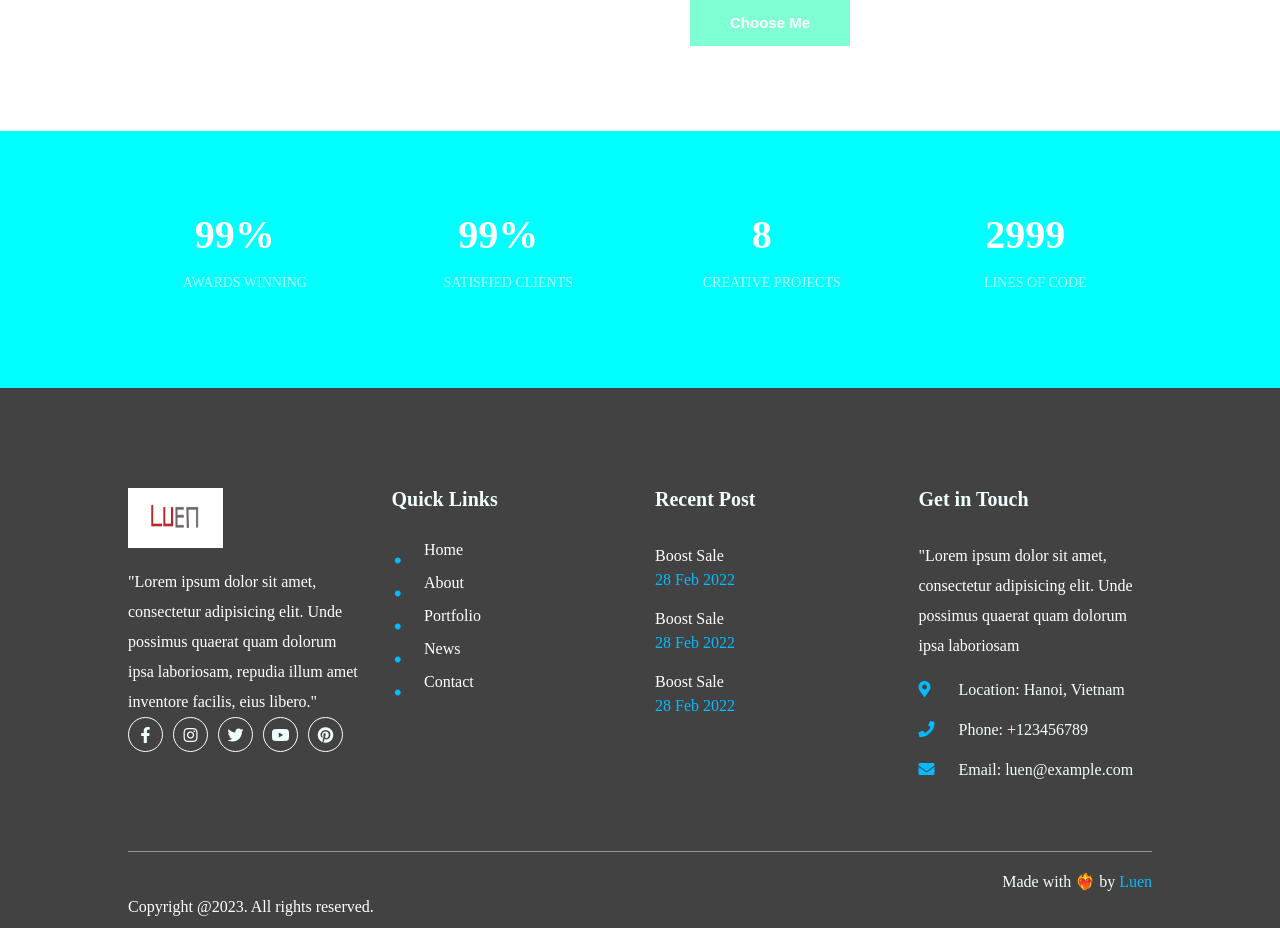
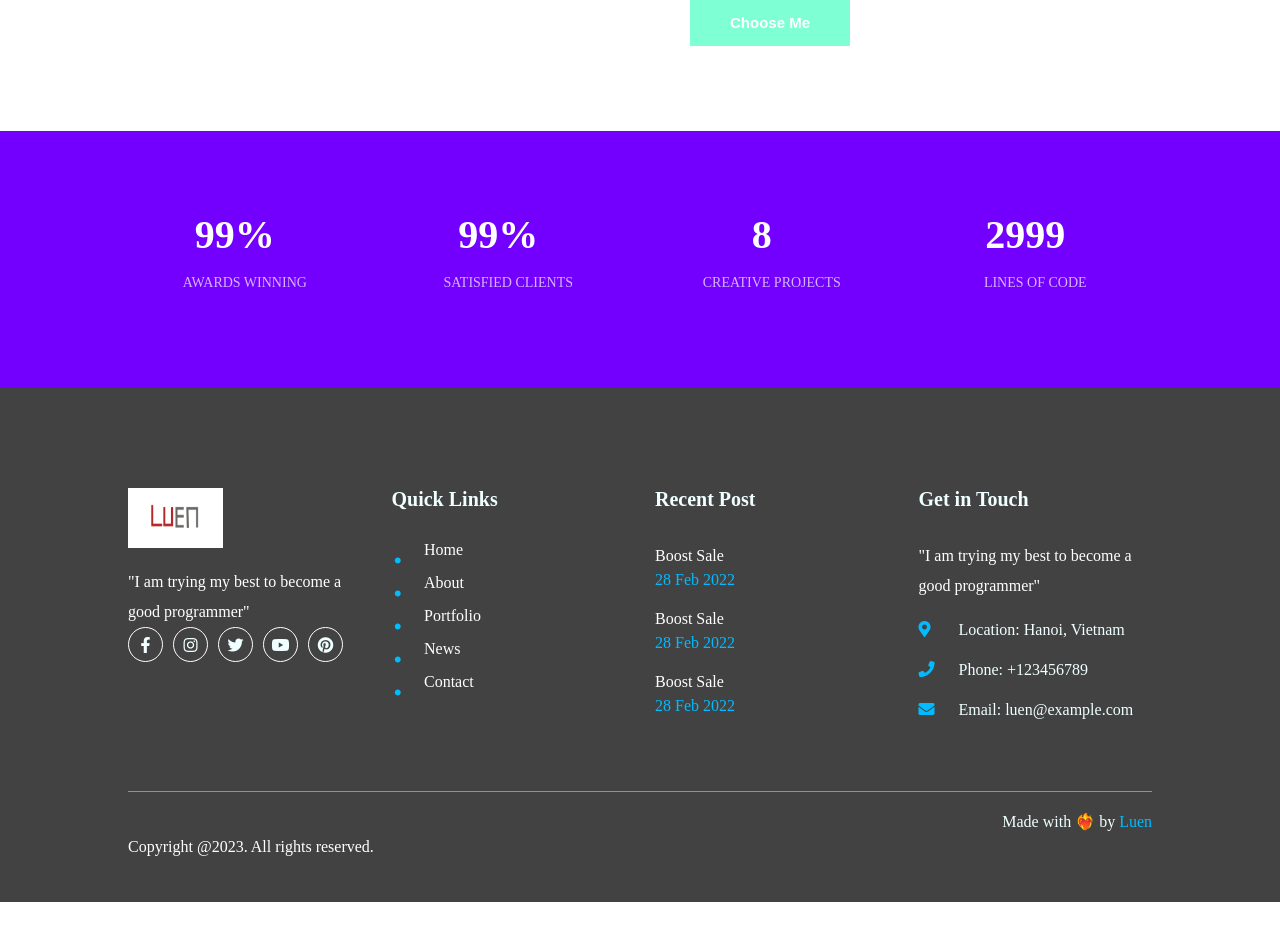
Before and after one commit to dluongta/React_App_CV_Page, a React (Create React App) app: page / in a window 1280 px wide. Shown: the part 3920-4848 px from the top of the page. After the commit the page ends 4822 px from the top, so only its background shows below. Built offline with nearby package versions, Linux system fonts and the light colour scheme.

Commit message:
change color and something

```diff
--- a/src/App.css
+++ b/src/App.css
@@ -395,7 +395,7 @@ h3{
   grid-gap: 30px;
 }
 .wrapperOne{
-  background-color: cyan;
+  background-color: rgb(115, 0, 255);
   text-align: center;
 }
 .wrapperOne h1 {
--- a/src/components/home/Footer.jsx
+++ b/src/components/home/Footer.jsx
@@ -7,7 +7,7 @@ export const Footer = () => {
         <div className="container grid1">
             <div className="box">
             <img width="95" height="60" src= {logo} alt=''/>
-            <p>"Lorem ipsum dolor sit amet, consectetur adipisicing elit. Unde possimus quaerat quam dolorum ipsa laboriosam, repudia illum amet inventore facilis, eius libero."</p>
+            <p>"I am trying my best to become a good programmer"</p>
             <div className="socialIcon">
                     <i className='fab fa-facebook-f '></i>
                     <i className='fab fa-instagram '></i>
@@ -43,7 +43,7 @@ export const Footer = () => {
             </div>
             <div className="box">
                 <h2>Get in Touch</h2>
-                <p>"Lorem ipsum dolor sit amet, consectetur adipisicing elit. Unde possimus quaerat quam dolorum ipsa laboriosam</p>
+                <p>"I am trying my best to become a good programmer"</p>
                 <div className="icon">
                     <i className='fa fa-map-marker-alt'></i>
                     <label htmlFor=''>Location: Hanoi, Vietnam</label>
```
